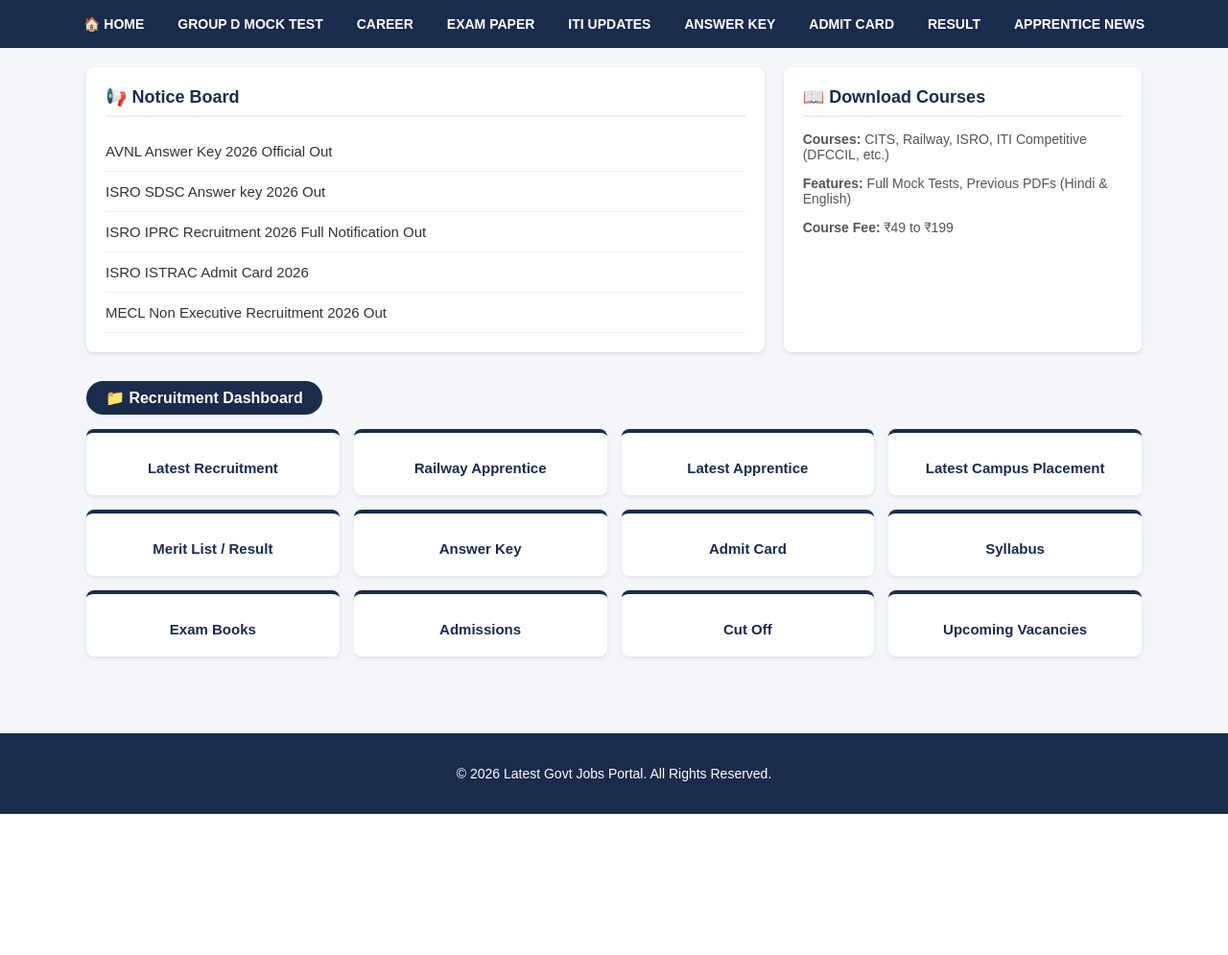
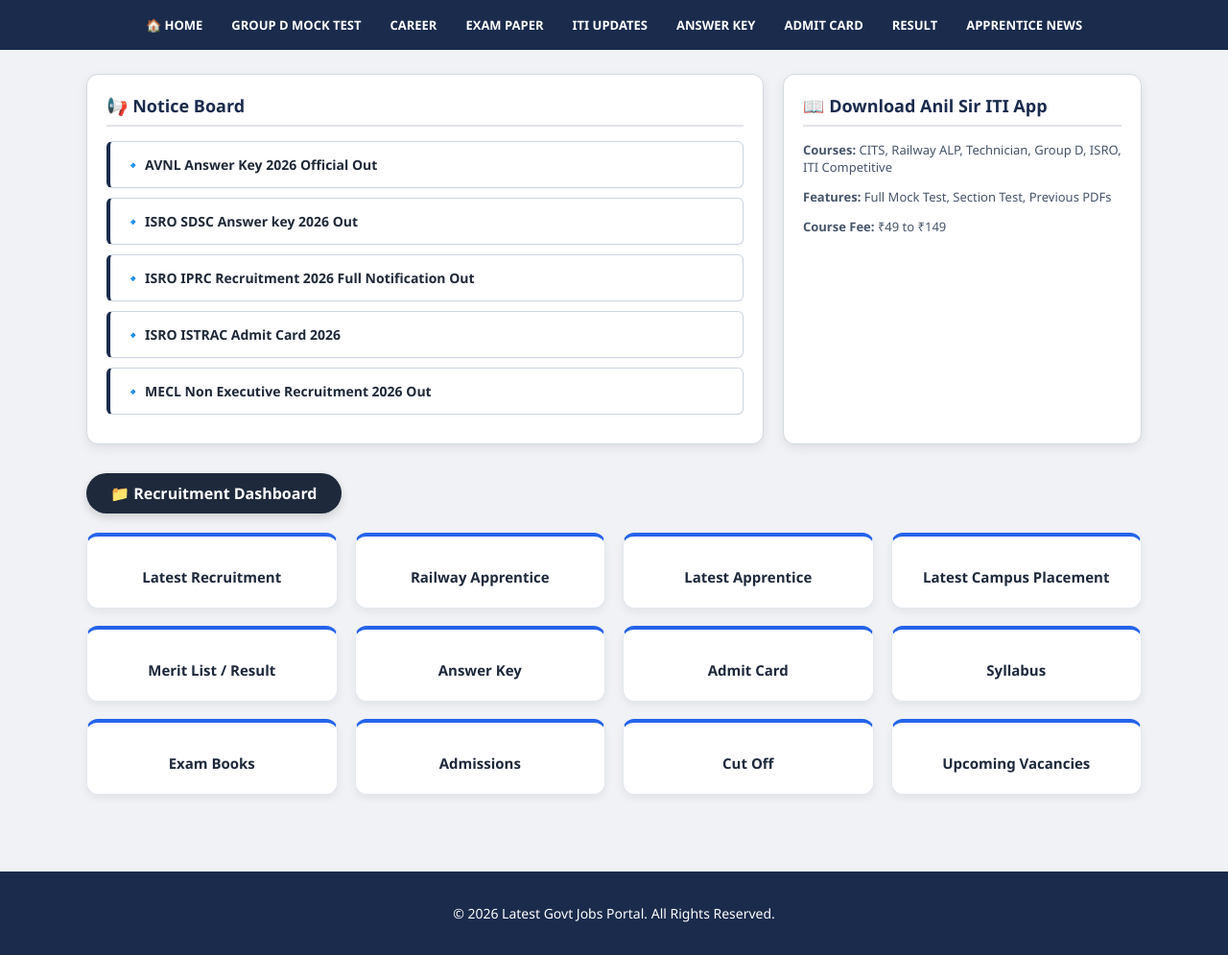
Before and after one commit to RohanDamodar2621/Letestgovt.-jobs.in, a Flask app: page / in a window 1280 px wide. Shown: the whole page at 96% size. Before the commit the page ends 848 px from the top, so only its background shows below. Run offline with Flask 3, Linux system fonts and the light colour scheme.

Commit message:
Refactor index.html for layout and style enhancements
Updated HTML structure and styles for improved layout and design.

```diff
--- a/templates/index.html
+++ b/templates/index.html
@@ -5,28 +5,68 @@
     <meta name="viewport" content="width=device-width, initial-scale=1.0">
     <title>Latest ITI & Govt Jobs Portal</title>
     <style>
-        body { font-family: Arial, sans-serif; background-color: #f4f6f9; margin: 0; padding: 0; }
+        body { font-family: 'Segoe UI', Arial, sans-serif; background-color: #f0f2f5; margin: 0; padding: 0; }
 
         /* Top Navigation Bar */
-        .navbar { background: #1a2b4c; color: white; padding: 12px 20px; display: flex; flex-wrap: wrap; gap: 15px; justify-content: center; font-weight: bold; font-size: 14px; }
+        .navbar { background: #1a2b4c; color: white; padding: 12px 20px; display: flex; flex-wrap: wrap; gap: 10px; justify-content: center; font-weight: bold; font-size: 13px; }
         .navbar a { color: white; text-decoration: none; padding: 5px 10px; }
         .navbar a:hover { background: #004085; border-radius: 4px; }
 
         /* Main Content Layout (Notice Board + Courses) */
-        .main-wrapper { max-width: 1100px; margin: 20px auto; display: flex; flex-wrap: wrap; gap: 20px; padding: 0 10px; }
-        .notice-section { flex: 2; background: white; padding: 20px; border-radius: 8px; box-shadow: 0 2px 4px rgba(0,0,0,0.1); }
-        .sidebar-section { flex: 1; background: white; padding: 20px; border-radius: 8px; box-shadow: 0 2px 4px rgba(0,0,0,0.1); }
+        .main-wrapper { max-width: 1100px; margin: 25px auto; display: flex; flex-wrap: wrap; gap: 20px; padding: 0 10px; }
+        .notice-section { flex: 2; background: white; padding: 20px; border-radius: 12px; box-shadow: 0 4px 12px rgba(0,0,0,0.08); border: 1px solid #d1d9e0; }
+        .sidebar-section { flex: 1; background: white; padding: 20px; border-radius: 12px; box-shadow: 0 4px 12px rgba(0,0,0,0.08); border: 1px solid #d1d9e0; }
 
-        .section-title { font-size: 18px; color: #1a2b4c; font-weight: bold; margin-bottom: 15px; border-bottom: 2px solid #eee; padding-bottom: 8px; }
-        .notice-item { padding: 12px 0; border-bottom: 1px solid #f0f0f0; color: #333; font-size: 15px; }
+        .section-title { font-size: 18px; color: #1a2b4c; font-weight: bold; margin-bottom: 15px; border-bottom: 2px solid #e1e4e8; padding-bottom: 8px; }
 
-        /* Scrollable Recruitment Dashboard Section */
+        /* Notice Board Row Styling */
+        .notice-item {
+            background: #ffffff;
+            padding: 14px 15px;
+            margin-bottom: 10px;
+            border-radius: 6px;
+            border: 1px solid #cbd5e1;
+            border-left: 4px solid #1a2b4c;
+            color: #1f2937;
+            font-size: 14px;
+            font-weight: 600;
+            box-shadow: 0 1px 3px rgba(0,0,0,0.04);
+        }
+
+        /* Recruitment Dashboard Section */
         .dashboard-container { max-width: 1100px; margin: 30px auto; padding: 0 10px 40px 10px; }
-        .dashboard-badge { background: #1a2b4c; color: white; padding: 8px 20px; border-radius: 20px; display: inline-block; font-weight: bold; margin-bottom: 15px; font-size: 16px; }
-        .grid-box { display: grid; grid-template-columns: repeat(auto-fit, minmax(220px, 1fr)); gap: 15px; }
-        .card-item { background: white; padding: 20px; text-align: center; border-radius: 8px; box-shadow: 0 2px 5px rgba(0,0,0,0.08); text-decoration: none; color: #333; transition: 0.2s; border-top: 4px solid #1a2b4c; }
-        .card-item:hover { transform: translateY(-3px); box-shadow: 0 5px 12px rgba(0,0,0,0.12); background: #fafbfc; }
-        .card-item h3 { margin: 8px 0 0 0; font-size: 15px; color: #1a2b4c; }
+        .dashboard-badge {
+            background: #1e293b;
+            color: white;
+            padding: 10px 25px;
+            border-radius: 30px;
+            display: inline-block;
+            font-weight: bold;
+            margin-bottom: 20px;
+            font-size: 16px;
+            box-shadow: 0 4px 10px rgba(0,0,0,0.15);
+        }
+
+        /* 3D Card Grid Layout */
+        .grid-box { display: grid; grid-template-columns: repeat(auto-fit, minmax(230px, 1fr)); gap: 18px; }
+        .card-item {
+            background: #ffffff;
+            padding: 22px 15px;
+            text-align: center;
+            border-radius: 12px;
+            box-shadow: 0 4px 10px rgba(0,0,0,0.06);
+            text-decoration: none;
+            color: #1f2937;
+            transition: all 0.25s ease-in-out;
+            border: 1px solid #e2e8f0;
+            border-top: 4px solid #2563eb;
+        }
+        .card-item:hover {
+            transform: translateY(-4px);
+            box-shadow: 0 8px 20px rgba(0,0,0,0.12);
+            background: #f8fafc;
+        }
+        .card-item h3 { margin: 10px 0 0 0; font-size: 15px; color: #1e293b; font-weight: 700; }
 
         footer { text-align: center; padding: 20px; background: #1a2b4c; color: white; margin-top: 40px; font-size: 14px; }
     </style>
@@ -51,63 +91,39 @@
         <!-- Notice Board -->
         <div class="notice-section">
             <div class="section-title">📢 Notice Board</div>
-            <div class="notice-item">AVNL Answer Key 2026 Official Out</div>
-            <div class="notice-item">ISRO SDSC Answer key 2026 Out</div>
-            <div class="notice-item">ISRO IPRC Recruitment 2026 Full Notification Out</div>
-            <div class="notice-item">ISRO ISTRAC Admit Card 2026</div>
-            <div class="notice-item">MECL Non Executive Recruitment 2026 Out</div>
+            <div class="notice-item">🔹 AVNL Answer Key 2026 Official Out</div>
+            <div class="notice-item">🔹 ISRO SDSC Answer key 2026 Out</div>
+            <div class="notice-item">🔹 ISRO IPRC Recruitment 2026 Full Notification Out</div>
+            <div class="notice-item">🔹 ISRO ISTRAC Admit Card 2026</div>
+            <div class="notice-item">🔹 MECL Non Executive Recruitment 2026 Out</div>
         </div>
 
-        <!-- Download Courses Box (As it is) -->
+        <!-- Download Courses Box -->
         <div class="sidebar-section">
-            <div class="section-title">📖 Download Courses</div>
-            <p style="font-size: 14px; color: #555;"><b>Courses:</b> CITS, Railway, ISRO, ITI Competitive (DFCCIL, etc.)</p>
-            <p style="font-size: 14px; color: #555;"><b>Features:</b> Full Mock Tests, Previous PDFs (Hindi & English)</p>
-            <p style="font-size: 14px; color: #555;"><b>Course Fee:</b> ₹49 to ₹199</p>
+            <div class="section-title">📖 Download Anil Sir ITI App</div>
+            <p style="font-size: 13px; color: #475569;"><b>Courses:</b> CITS, Railway ALP, Technician, Group D, ISRO, ITI Competitive</p>
+            <p style="font-size: 13px; color: #475569;"><b>Features:</b> Full Mock Test, Section Test, Previous PDFs</p>
+            <p style="font-size: 13px; color: #475569;"><b>Course Fee:</b> ₹49 to ₹149</p>
         </div>
     </div>
 
-    <!-- Bottom Section: Recruitment Dashboard (Appears on Scroll) -->
+    <!-- Bottom Section: Recruitment Dashboard (Scrollable) -->
     <div class="dashboard-container">
         <div class="dashboard-badge">📁 Recruitment Dashboard</div>
 
         <div class="grid-box">
-            <a href="#" class="card-item">
-                <h3>Latest Recruitment</h3>
-            </a>
-            <a href="#" class="card-item">
-                <h3>Railway Apprentice</h3>
-            </a>
-            <a href="#" class="card-item">
-                <h3>Latest Apprentice</h3>
-            </a>
-            <a href="#" class="card-item">
-                <h3>Latest Campus Placement</h3>
-            </a>
-            <a href="#" class="card-item">
-                <h3>Merit List / Result</h3>
-            </a>
-            <a href="#" class="card-item">
-                <h3>Answer Key</h3>
-            </a>
-            <a href="#" class="card-item">
-                <h3>Admit Card</h3>
-            </a>
-            <a href="#" class="card-item">
-                <h3>Syllabus</h3>
-            </a>
-            <a href="#" class="card-item">
-                <h3>Exam Books</h3>
-            </a>
-            <a href="#" class="card-item">
-                <h3>Admissions</h3>
-            </a>
-            <a href="#" class="card-item">
-                <h3>Cut Off</h3>
-            </a>
-            <a href="#" class="card-item">
-                <h3>Upcoming Vacancies</h3>
-            </a>
+            <a href="#" class="card-item"><h3>Latest Recruitment</h3></a>
+            <a href="#" class="card-item"><h3>Railway Apprentice</h3></a>
+            <a href="#" class="card-item"><h3>Latest Apprentice</h3></a>
+            <a href="#" class="card-item"><h3>Latest Campus Placement</h3></a>
+            <a href="#" class="card-item"><h3>Merit List / Result</h3></a>
+            <a href="#" class="card-item"><h3>Answer Key</h3></a>
+            <a href="#" class="card-item"><h3>Admit Card</h3></a>
+            <a href="#" class="card-item"><h3>Syllabus</h3></a>
+            <a href="#" class="card-item"><h3>Exam Books</h3></a>
+            <a href="#" class="card-item"><h3>Admissions</h3></a>
+            <a href="#" class="card-item"><h3>Cut Off</h3></a>
+            <a href="#" class="card-item"><h3>Upcoming Vacancies</h3></a>
         </div>
     </div>
 
```
